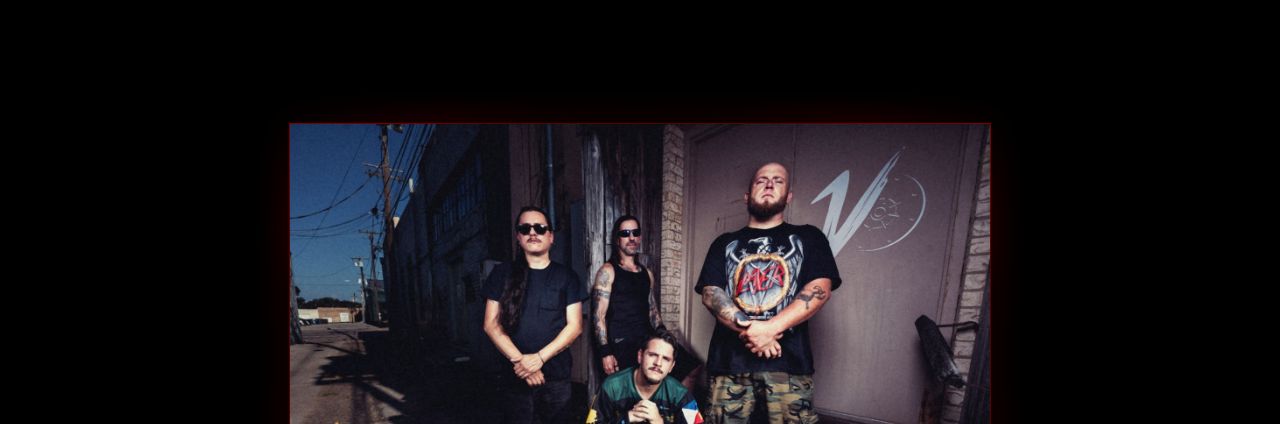
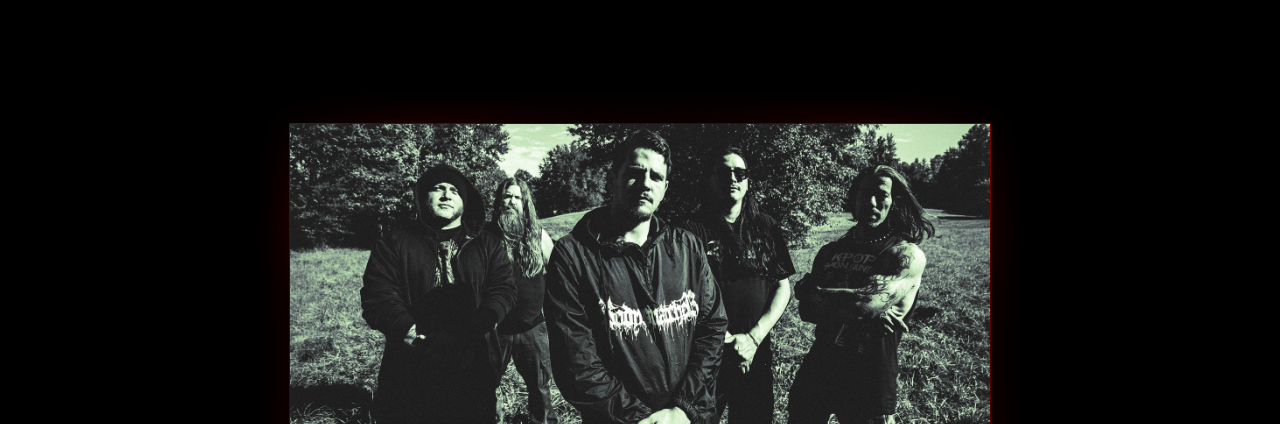
Before and after one commit to cowboytbc/give-us-this-day, a website built with Vite: page index.html in a window 1280 px wide. Shown: the part 70-494 px from the top of the page. Built offline with nearby package versions, Linux system fonts and the light colour scheme; grey boxes are pictures that could not be loaded.

Commit message:
Update hero photo with uncropped band framing

```diff
--- a/index.html
+++ b/index.html
@@ -79,7 +79,7 @@
         <div class="hero-content">
           <h1 class="sr-only">GIVE US THIS DAY — East Texas Deathcore Band</h1>
           <div class="hero-promo-frame">
-            <img src="/Band-Standing-Clean.jpg" alt="GIVE US THIS DAY band promo photo" class="hero-promo" />
+            <img src="/Band-Standing-New.jpg" alt="GIVE US THIS DAY band photo" class="hero-promo" />
             <img src="/LOGO.png" alt="GIVE US THIS DAY" class="hero-logo" />
           </div>
         </div>
```
Also changed, not shown: ART/Band-Standing-New.jpg (added).
